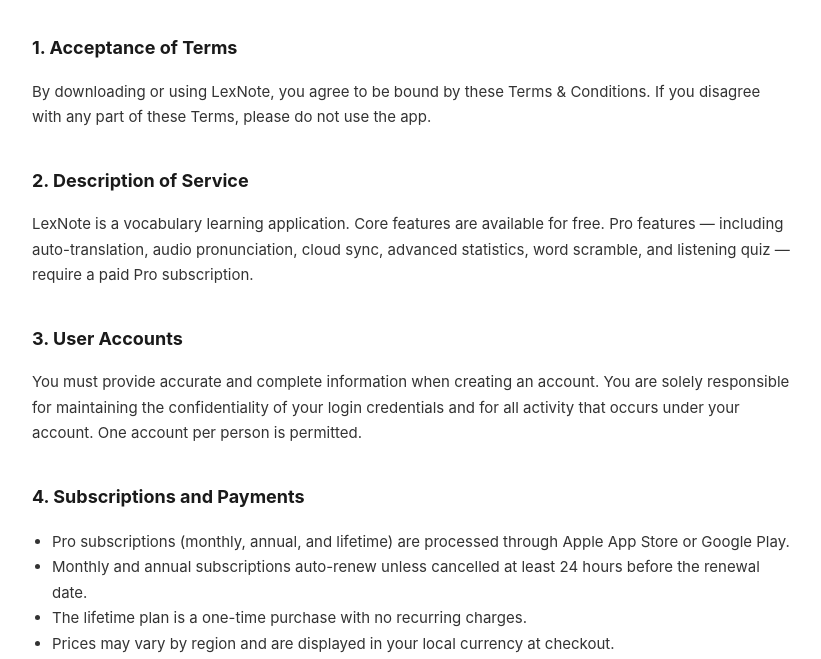
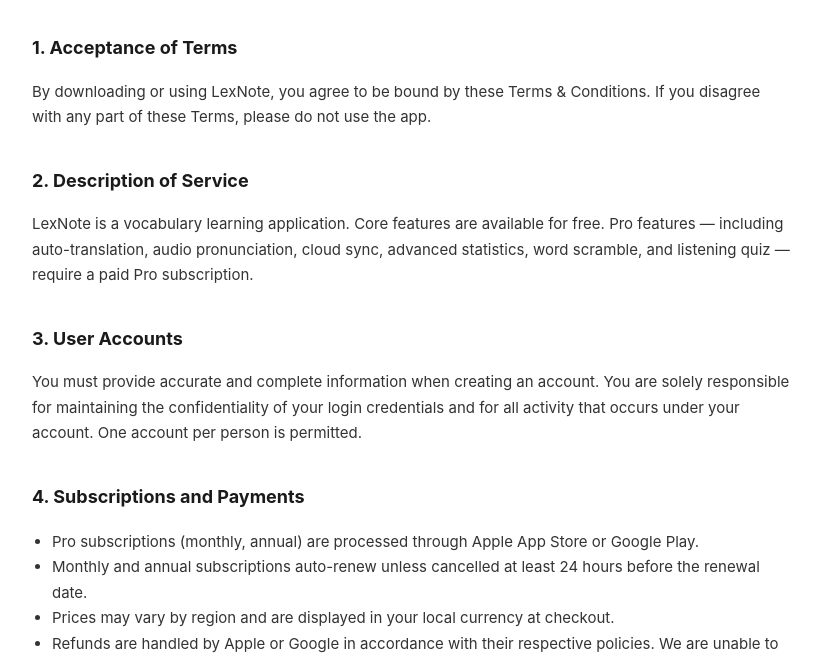
Before and after one commit to GarikHovhannisyan/lexnote-legal, a plain HTML site: page terms/en/index.html in a window 1280 px wide. Shown: the part 131-790 px from the top of the page, without its empty margins (228-1049 px from the left). Drawn offline with Linux system fonts and the light colour scheme.

Commit message:
Update index.html

```diff
--- a/terms/en/index.html
+++ b/terms/en/index.html
@@ -29,9 +29,8 @@
 
   <h2>4. Subscriptions and Payments</h2>
   <ul>
-    <li>Pro subscriptions (monthly, annual, and lifetime) are processed through Apple App Store or Google Play.</li>
+    <li>Pro subscriptions (monthly, annual) are processed through Apple App Store or Google Play.</li>
     <li>Monthly and annual subscriptions auto-renew unless cancelled at least 24 hours before the renewal date.</li>
-    <li>The lifetime plan is a one-time purchase with no recurring charges.</li>
     <li>Prices may vary by region and are displayed in your local currency at checkout.</li>
     <li>Refunds are handled by Apple or Google in accordance with their respective policies. We are unable to issue refunds directly.</li>
   </ul>
```
